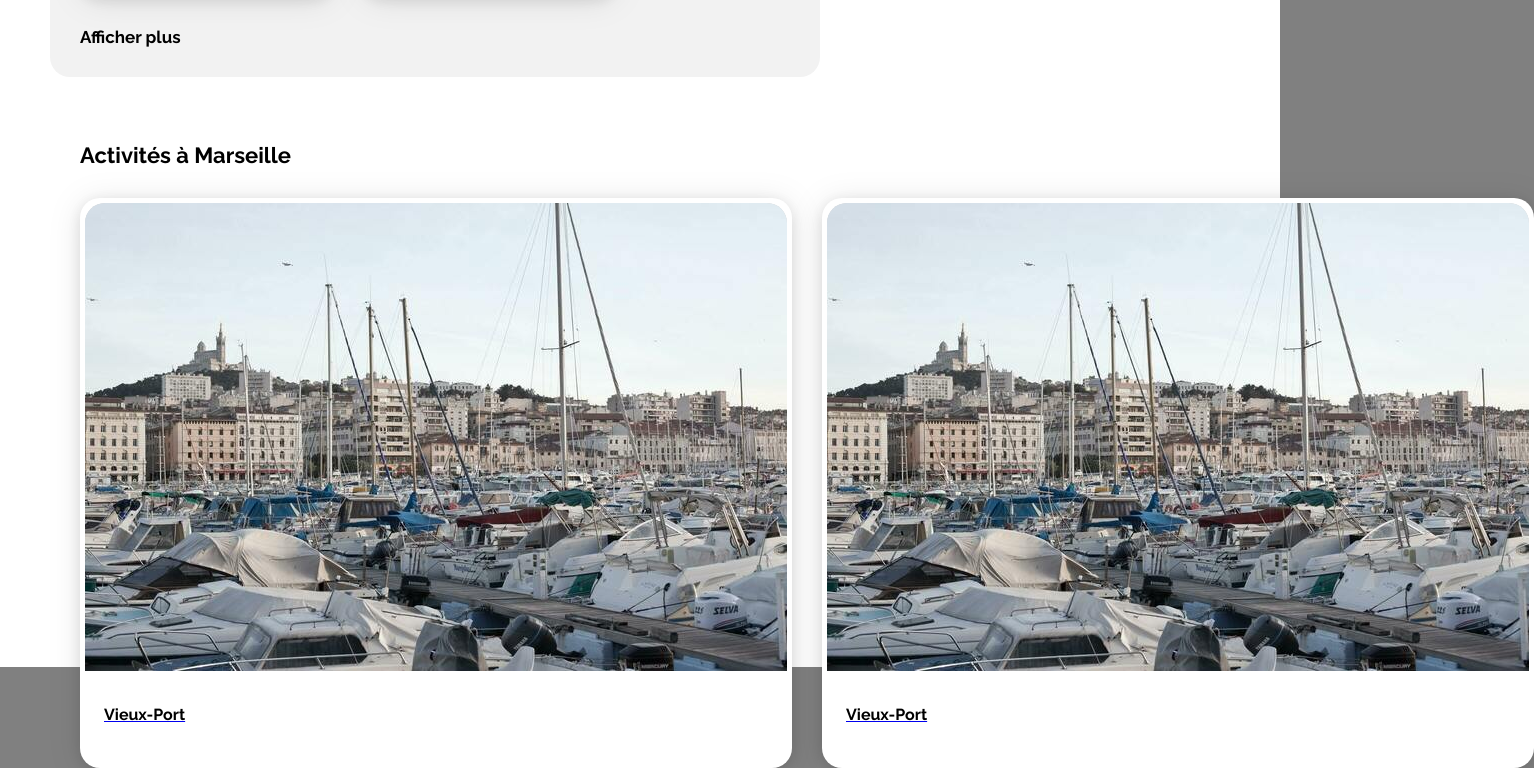
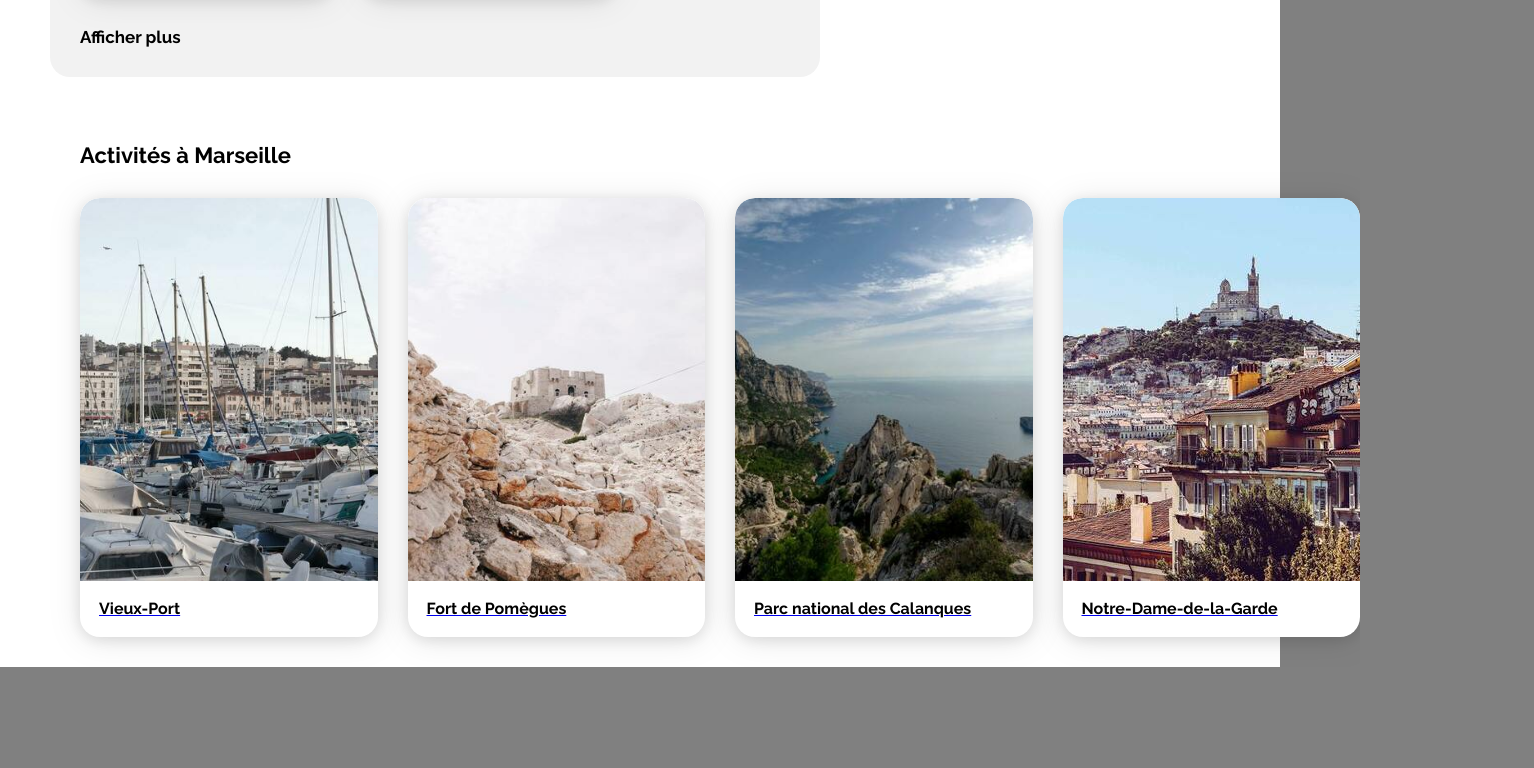
Before and after one commit to NikXpro/booki-app, a plain HTML site: page index.html in a window 1280 px wide. Shown: the part 1134-1902 px from the top of the page, 1534 px wide, since content can reach past the window. After the commit the page ends 1801 px from the top, so only its background shows below. Drawn offline with Linux system fonts and the light colour scheme.

Commit message:
feat(html/css) Finish activity cards and add some styling

```diff
--- a/css/style.css
+++ b/css/style.css
@@ -394,42 +394,36 @@ h3 {
 .activity-cards {
   display: flex;
   height: 27.4375rem;
-  max-width: 80rem;
-  align-items: flex-start;
   gap: 1.875rem;
-  align-self: stretch;
+  justify-content: space-around;
 }
 
 .activity-cards .card {
-  display: flex;
-  flex-direction: column;
-  align-items: flex-start;
-  flex: 1 0 0;
-  align-self: stretch;
+  width: 297.5px;
+  height: 439px;
+  padding: 0px;
+  overflow: hidden; /* Pour s'assurer que rien ne dépasse */
 
-  border-radius: 1.25rem;
+  border-radius: 20px;
   box-shadow: 0px 3px 15px 0px rgba(0, 0, 0, 0.1);
 }
 
 .activity-cards img {
-  flex: 1 0 0;
+  align-content: center;
+  width: 100%;
+  height: 383px;
+  max-width: auto;
+  max-height: 383px;
   align-self: stretch;
-
   border-radius: 1.25rem 1.25rem 0rem 0rem;
-  background: url(./images/activites/reno-laithienne.jpg),
-    lightgray 50% / cover no-repeat;
 }
 
 .activity-cards .card-content {
   display: flex;
-  padding: 1.25rem 1.1875rem;
+  padding: 0px 19px;
   flex-direction: column;
-  justify-content: center;
-  align-items: center;
-  gap: 0.625rem;
+  align-items: flex-start;
   align-self: stretch;
-  border-radius: 0rem 0rem 1.25rem 1.25rem;
-  background: #fff;
 }
 
 .activity-cards .card-content h3 {
--- a/index.html
+++ b/index.html
@@ -355,11 +355,33 @@
             <a href="#">
               <article class="card">
                 <img
-                  src="./images/activites/reno-laithienne.jpg"
+                  src="./images/activites/paul-hermann.jpg"
                   alt="Image de la chambre d'hotel montrant un lit"
                 />
                 <div class="card-content">
-                  <h3 class="card-title">Vieux-Port</h3>
+                  <h3 class="card-title">Fort de Pomègues</h3>
+                </div>
+              </article>
+            </a>
+            <a href="#">
+              <article class="card">
+                <img
+                  src="./images/activites/kilyan-sockalingum.jpg"
+                  alt="Image de la chambre d'hotel montrant un lit"
+                />
+                <div class="card-content">
+                  <h3 class="card-title">Parc national des Calanques</h3>
+                </div>
+              </article>
+            </a>
+            <a href="#">
+              <article class="card">
+                <img
+                  src="./images/activites/florian-wehde.jpg"
+                  alt="Image de la chambre d'hotel montrant un lit"
+                />
+                <div class="card-content">
+                  <h3 class="card-title">Notre-Dame-de-la-Garde</h3>
                 </div>
               </article>
             </a>
```
